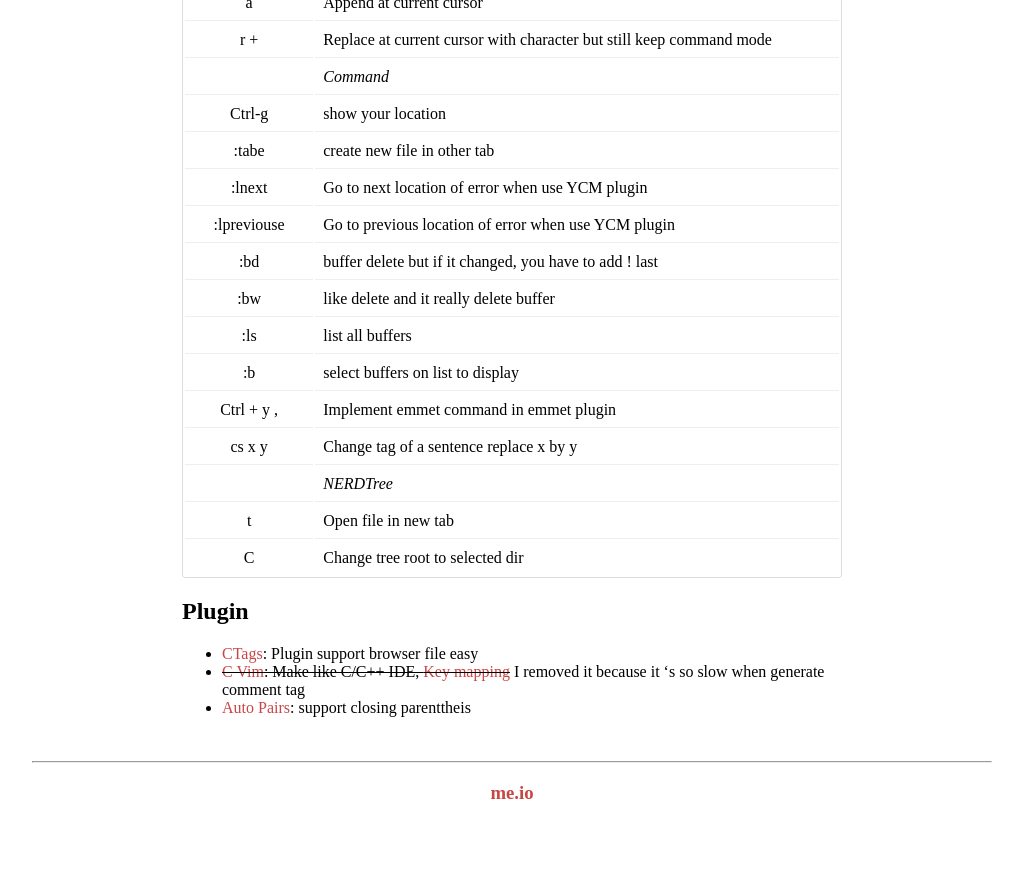
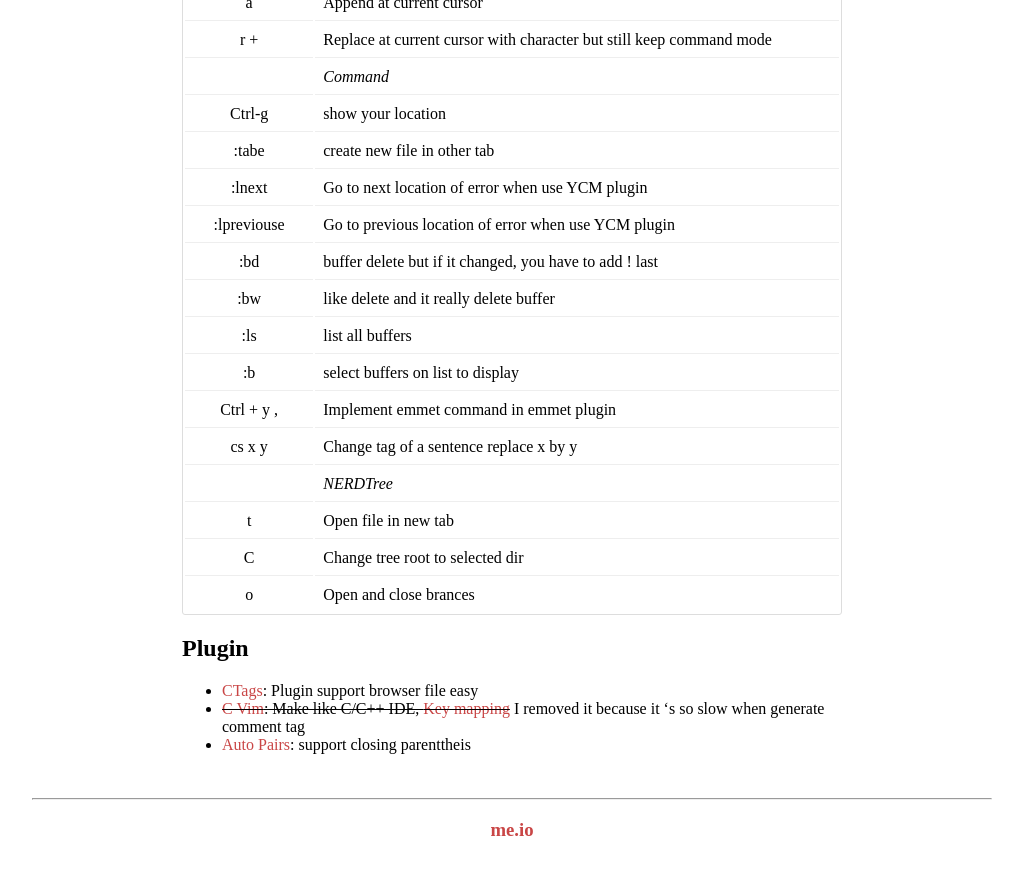
Before and after one commit to congdv/congdv.github.io, a Jekyll site: the page built from _posts/2017-08-28-vim-cheat-sheet.md, in a window 1280 px wide and 900 px high, scrolled down 1419 px. Shown: the top 875 px of the window, without its empty margins (128-1151 px from the left). Built offline with Jekyll 4.4.1, drawn with Linux system fonts in a browser that asks for light colours.

Commit message:
Update 2017-08-28-vim-cheat-sheet.md

```diff
--- a/_posts/2017-08-28-vim-cheat-sheet.md
+++ b/_posts/2017-08-28-vim-cheat-sheet.md
@@ -58,6 +58,7 @@ tag: notes
 ||*NERDTree*|
 |t|Open file in new tab|
 |C|Change tree root to selected dir|
+|o| Open and close brances|
 
 ## Plugin
 - [CTags](https://andrew.stwrt.ca/posts/vim-ctags/): Plugin support browser file easy
```
